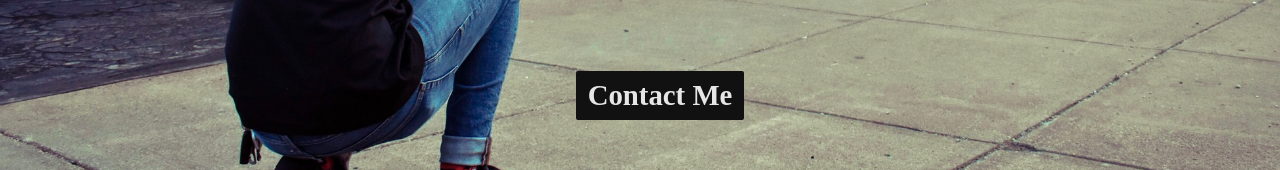
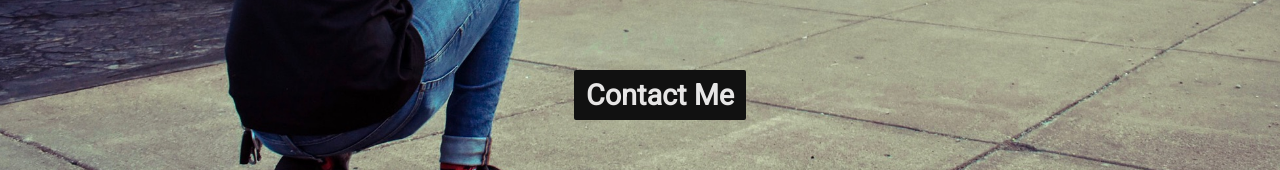
Before and after one commit to giantrotta24/gatsby-portfolio, a Gatsby site: page / in a window 1280 px wide. Shown: the part 497-667 px from the top of the page. Built offline with nearby package versions, Linux system fonts and the light colour scheme; Gatsby itself is replaced by a stand-in of ours.

Commit message:
font style change in email button

```diff
--- a/src/components/Email.js
+++ b/src/components/Email.js
@@ -32,6 +32,7 @@ const Email = props => (
               display: 'inline-block',
               color: props.color,
               backgroundColor: '#111111',
+              fontFamily: props.messageFont
             }}
           >
             Contact Me
```
